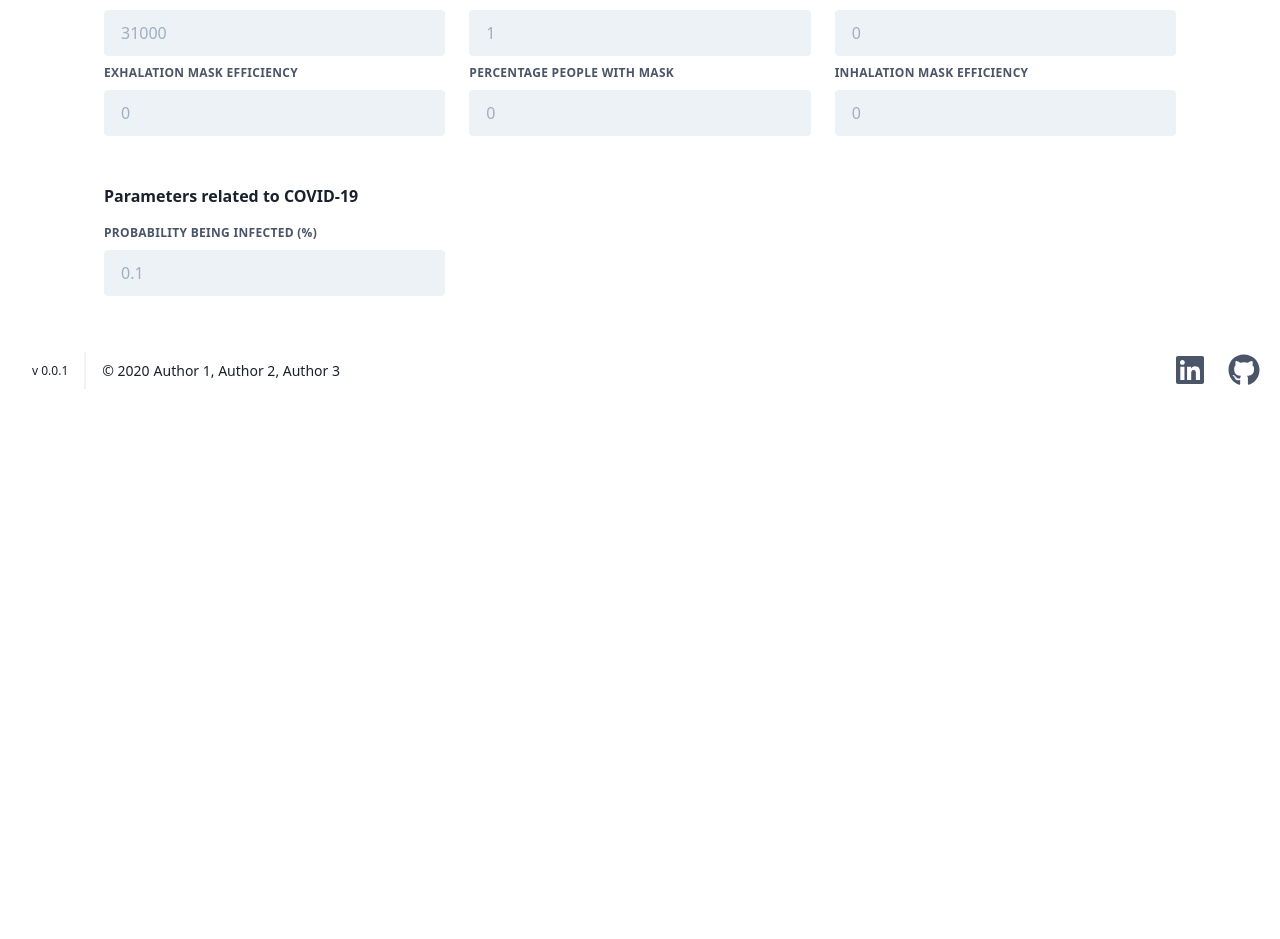
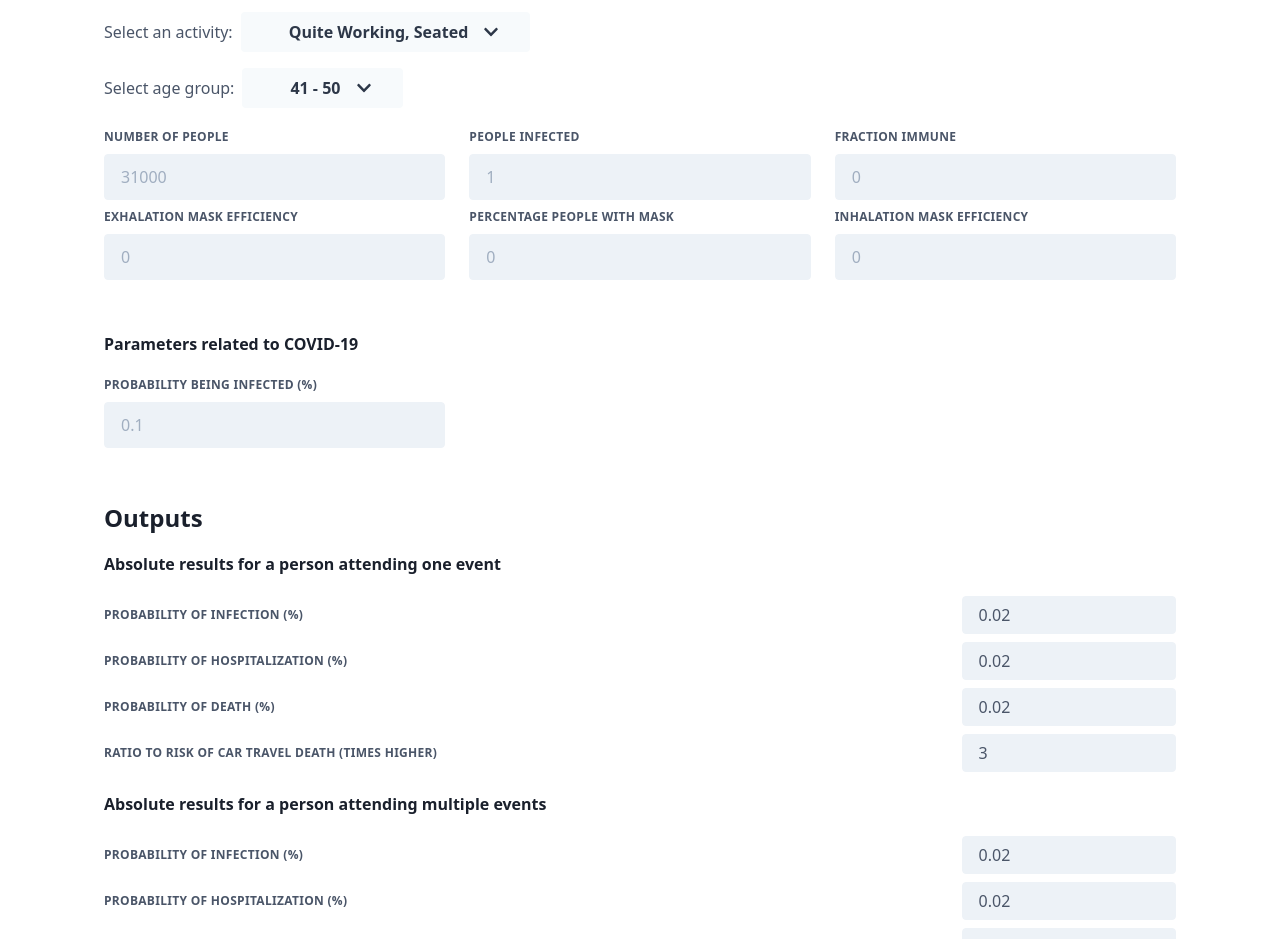
Before and after one commit to FedericoTartarini/covid-aerosol-transmission-estimator, a React (Create React App) app: page /indoor in a window 1280 px wide. Shown: the part 520-1459 px from the top of the page. Before the commit the page ends 941 px from the top, so only its background shows below. Built offline with nearby package versions, Linux system fonts and the light colour scheme.

Commit message:
* fixed DropDown.js width and z * added age dropdown * added results section

```diff
--- a/src/Components/DropDown.js
+++ b/src/Components/DropDown.js
@@ -8,7 +8,7 @@ function DropDown({ selected, listItems, setValue }) {
   function DropDownItem({ item }) {
     return (
       <span
-        className="block py-1 px-8 hover:bg-gray-200 capitalize"
+        className="block py-1 px-4 hover:bg-gray-200 capitalize"
         onClick={() => {
           setDropDownOpen(!dropDownOpen);
           setValue(item);
@@ -23,15 +23,15 @@ function DropDown({ selected, listItems, setValue }) {
   return (
     <div className="relative">
       <button
-        className="bg-gray-100 hover:bg-gray-200 text-gray-800 font-semibold py-2 px-4 rounded inline-flex items-center"
+        className="bg-gray-100 hover:bg-gray-200 text-gray-800 font-semibold py-2 px-8 rounded inline-flex items-center"
         onClick={() => setDropDownOpen(!dropDownOpen)}
       >
-        <span className="capitalize mx-2">{selected}</span>
+        <span className="capitalize mx-4">{selected}</span>
         <FontAwesomeIcon icon={faChevronDown} />
       </button>
       <div
         className={
-          "bg-gray-100 absolute right-0 rounded mt-1 py-1 text-center shadow-md" +
+          "bg-gray-100 absolute right-0 rounded mt-1 py-1 text-center shadow-md z-10" +
           (dropDownOpen ? "" : " hidden")
         }
       >
--- a/src/Components/Indoor.js
+++ b/src/Components/Indoor.js
@@ -2,6 +2,7 @@ import React from "react";
 import { Helmet } from "react-helmet";
 import InputField from "./InputField";
 import DropDown from "./DropDown";
+import OutputField from "./OutputField";
 
 function Indoor() {
   const listActivities = [
@@ -23,8 +24,20 @@ function Indoor() {
     "Student, speaking loudly",
   ];
 
+  const ageGroups = [
+    "16 - 20",
+    "21 - 30",
+    "31 - 40",
+    "41 - 50",
+    "51 - 60",
+    "61 - 70",
+    "71 - 80",
+    "80 and above",
+  ];
+
   const [inputData, setInputData] = React.useState({
     activity: "Quite working, Seated",
+    ageGroup: "41 - 50",
     length: 600 * 0.305,
     width: 300 * 0.305,
     height: 50 * 0.305,
@@ -50,6 +63,15 @@ function Indoor() {
     exhalationMaskEff: 0,
     perPeopleMask: 0,
     inhalationMaskEff: 0,
+    // below are all the calculated inputs
+    pOneEventInfection: 0.02, // todo calculate this value
+    pOneEventHospitalization: 0.02, // todo calculate this value
+    pOneEventDeath: 0.02, // todo calculate this value
+    pOneEventCarTravel: 3, // todo calculate this value
+    pMultipleEventInfection: 0.02, // todo calculate this value
+    pMultipleEventHospitalization: 0.02, // todo calculate this value
+    pMultipleEventDeath: 0.02, // todo calculate this value
+    pMultipleEventCarTravel: 3, // todo calculate this value
   });
 
   function handleChange(evt) {
@@ -76,13 +98,21 @@ function Indoor() {
           1000) /
         3600 /
         inputData.people,
+      pOneEventInfection: 0.02, // todo calculate this value
     });
   }
 
-  function handleDropDown(value) {
+  function handleDroDowAct(value) {
     setInputData({
       ...inputData,
       activity: value,
+    });
+  }
+
+  function handleDroDowAge(value) {
+    setInputData({
+      ...inputData,
+      ageGroup: value,
     });
   }
 
@@ -94,6 +124,9 @@ function Indoor() {
       </Helmet>
       <section className="lg:container lg:mx-auto mx-auto text-gray-700 body-font">
         <div className="m-6">
+          <h1 className="title-font text-2xl mb-4 mt-12 font-bold text-gray-900">
+            Inputs
+          </h1>
           <form className="w-full">
             <h1 className="title-font mb-4 font-bold text-gray-900">
               Information about the environment
@@ -114,8 +147,6 @@ function Indoor() {
                 value={inputData.height}
                 label={"Height (m)"}
               />
-            </div>
-            <div className="flex items-end flex-wrap -mx-3 mb-2">
               <InputField
                 handleChange={handleChange}
                 value={inputData.pressure}
@@ -131,8 +162,6 @@ function Indoor() {
                 value={inputData.relativeHumidity}
                 label={"Relative humidity (%)"}
               />
-            </div>
-            <div className="flex items-end flex-wrap -mx-3 mb-2">
               <InputField
                 handleChange={handleChange}
                 value={inputData.repetitionEvent}
@@ -149,16 +178,24 @@ function Indoor() {
                 label={"Additional measures (h-1)"}
               />
             </div>
-            <h1 className="title-font mb-4 mt-12 font-bold text-gray-900">
-              Information about peoples' activity in the room
-            </h1>
           </form>
+          <h1 className="title-font mb-4 mt-12 font-bold text-gray-900">
+            Information about peoples' activity in the room
+          </h1>
           <div className="flex content-center my-4">
             <p className="py-2 mr-2">Select an activity: </p>
             <DropDown
               selected={inputData.activity}
               listItems={listActivities}
-              setValue={handleDropDown}
+              setValue={handleDroDowAct}
+            />
+          </div>
+          <div className="flex content-center my-4">
+            <p className="py-2 mr-2">Select age group: </p>
+            <DropDown
+              selected={inputData.ageGroup}
+              listItems={ageGroups}
+              setValue={handleDroDowAge}
             />
           </div>
           <form className="w-full">
@@ -178,8 +215,6 @@ function Indoor() {
                 value={inputData.fractionImmune}
                 label={"Fraction Immune"}
               />
-            </div>
-            <div className="flex items-end flex-wrap -mx-3 mb-2">
               <InputField
                 handleChange={handleChange}
                 value={inputData.exhalationMaskEff}
@@ -196,7 +231,6 @@ function Indoor() {
                 label={"Inhalation mask efficiency"}
               />
             </div>
-
             <h1 className="title-font mb-4 mt-12 font-bold text-gray-900">
               Parameters related to COVID-19
             </h1>
@@ -208,6 +242,53 @@ function Indoor() {
               />
             </div>
           </form>
+          <div>
+            <h1 className="title-font text-2xl mb-4 mt-12 font-bold text-gray-900">
+              Outputs
+            </h1>
+            <h1 className="title-font mb-4 mt-4 font-bold text-gray-900">
+              Absolute results for a person attending one event
+            </h1>
+            <div className="flex items-end flex-wrap -mx-3 mb-2">
+              <OutputField
+                label={"Probability of infection (%)"}
+                value={inputData.pOneEventInfection}
+              />
+              <OutputField
+                label={"Probability of hospitalization (%)"}
+                value={inputData.pOneEventHospitalization}
+              />
+              <OutputField
+                label={"Probability of death (%)"}
+                value={inputData.pOneEventDeath}
+              />
+              <OutputField
+                label={"Ratio to risk of car travel death (times higher)"}
+                value={inputData.pOneEventCarTravel}
+              />
+            </div>
+            <h1 className="title-font mb-4 mt-4 font-bold text-gray-900">
+              Absolute results for a person attending multiple events
+            </h1>
+            <div className="flex items-end flex-wrap -mx-3 mb-2">
+              <OutputField
+                label={"Probability of infection (%)"}
+                value={inputData.pMultipleEventInfection}
+              />
+              <OutputField
+                label={"Probability of hospitalization (%)"}
+                value={inputData.pMultipleEventHospitalization}
+              />
+              <OutputField
+                label={"Probability of death (%)"}
+                value={inputData.pMultipleEventDeath}
+              />
+              <OutputField
+                label={"Ratio to risk of car travel death (times higher)"}
+                value={inputData.pMultipleEventCarTravel}
+              />
+            </div>
+          </div>
         </div>
       </section>
     </div>
--- a/src/Components/InputField.js
+++ b/src/Components/InputField.js
@@ -1,9 +1,8 @@
 import React from "react";
 
 function InputField({ handleChange, value, label }) {
-  let width = "w-1/3";
   return (
-    <div className={width + " px-3"}>
+    <div className="w-1/3 px-3 my-1">
       <label
         className="block uppercase tracking-wide text-gray-700 text-xs font-bold mb-2"
         htmlFor={label.split(" ")[0]}
--- /dev/null
+++ b/src/Components/OutputField.js
@@ -0,0 +1,16 @@
+import React from "react";
+
+function OutputField({ label, value }) {
+  return (
+    <div className="flex items-center w-full my-1 px-3">
+      <p className="flex-1 uppercase tracking-wide text-gray-700 text-xs font-bold">
+        {label}
+      </p>
+      <p className="flex-none w-1/5 bg-gray-200 text-gray-700 border border-gray-200 rounded py-2 px-4 leading-tight focus:outline-none focus:bg-white focus:border-gray-500">
+        {value}
+      </p>
+    </div>
+  );
+}
+
+export default OutputField;
```
